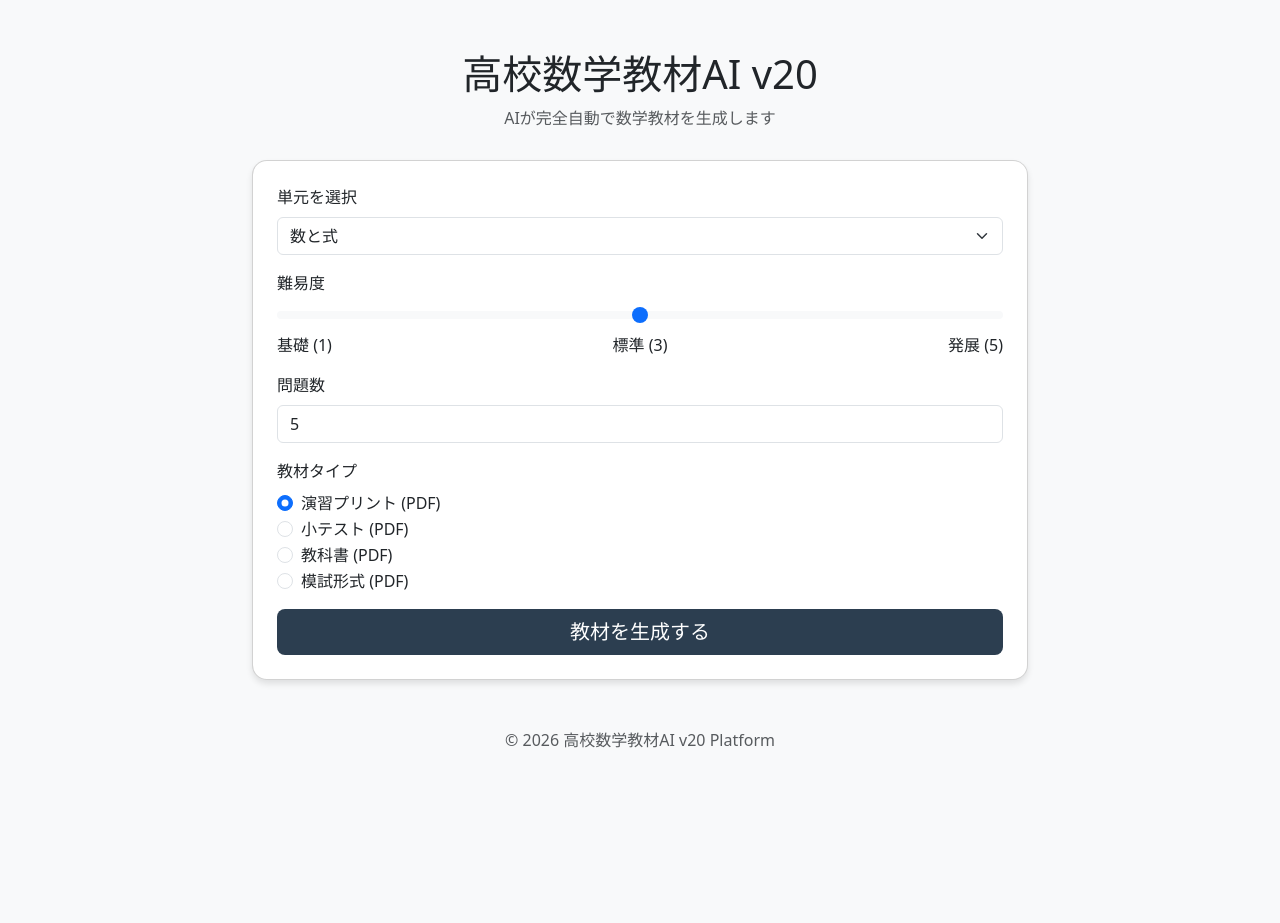
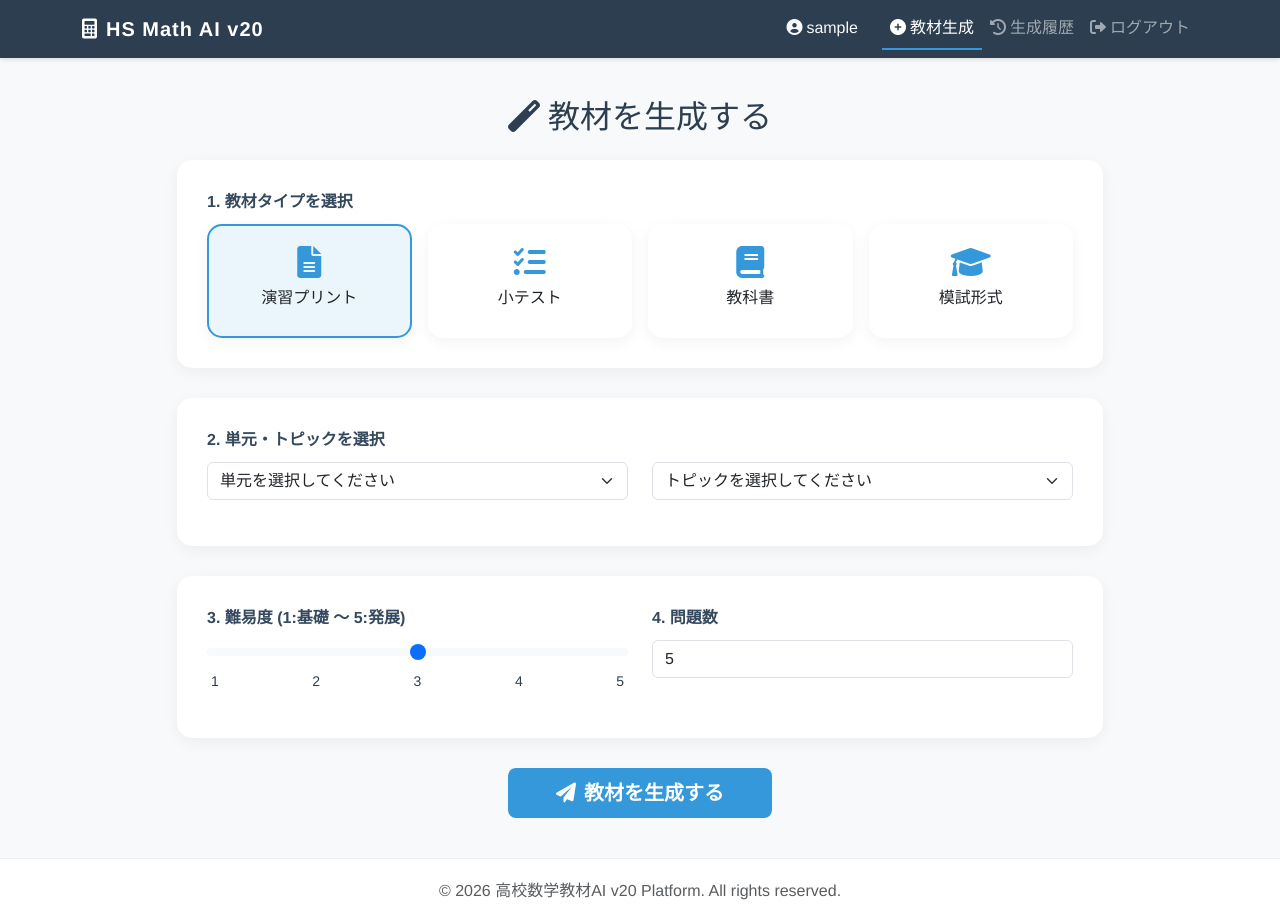
Before and after one commit to mat2002/hs-math-ai-v20, a Flask app: page / in a window 1280 px wide. Before the commit the page ends 748 px from the top, so only its background shows below. Run offline with Flask 3, Linux system fonts and the light colour scheme; the visitor is signed in with stand-in values (Sample User, id 1).

Commit message:
Revamp Web UI: modern design, dashboard with statistics, and preview functionality

```diff
--- /dev/null
+++ b/web/templates/base.html
@@ -0,0 +1,136 @@
+<!DOCTYPE html>
+<html lang="ja">
+<head>
+    <meta charset="UTF-8">
+    <meta name="viewport" content="width=device-width, initial-scale=1.0">
+    <title>{% block title %}高校数学教材AI v20{% endblock %}</title>
+    <link href="https://cdn.jsdelivr.net/npm/bootstrap@5.3.0/dist/css/bootstrap.min.css" rel="stylesheet">
+    <link href="https://cdnjs.cloudflare.com/ajax/libs/font-awesome/6.0.0/css/all.min.css" rel="stylesheet">
+    <style>
+        :root {
+            --primary-color: #2c3e50;
+            --secondary-color: #34495e;
+            --accent-color: #3498db;
+            --bg-light: #f8f9fa;
+        }
+        body {
+            font-family: 'Helvetica Neue', Arial, 'Hiragino Kaku Gothic ProN', 'Hiragino Sans', Meiryo, sans-serif;
+            background-color: var(--bg-light);
+            color: var(--primary-color);
+            min-height: 100vh;
+            display: flex;
+            flex-direction: column;
+        }
+        .navbar {
+            background-color: var(--primary-color);
+            box-shadow: 0 2px 4px rgba(0,0,0,0.1);
+        }
+        .navbar-brand {
+            font-weight: bold;
+            letter-spacing: 1px;
+        }
+        .main-content {
+            flex: 1;
+            padding: 40px 0;
+        }
+        .card {
+            border: none;
+            border-radius: 15px;
+            box-shadow: 0 4px 15px rgba(0,0,0,0.05);
+            transition: transform 0.2s;
+        }
+        .card:hover {
+            transform: translateY(-5px);
+        }
+        .btn-primary {
+            background-color: var(--accent-color);
+            border: none;
+            border-radius: 8px;
+            padding: 10px 20px;
+            font-weight: bold;
+        }
+        .btn-primary:hover {
+            background-color: #2980b9;
+        }
+        footer {
+            background-color: #fff;
+            padding: 20px 0;
+            border-top: 1px solid #eee;
+            margin-top: auto;
+        }
+        .nav-link.active {
+            border-bottom: 2px solid var(--accent-color);
+        }
+    </style>
+    {% block extra_css %}{% endblock %}
+</head>
+<body>
+    <nav class="navbar navbar-expand-lg navbar-dark sticky-top">
+        <div class="container">
+            <a class="navbar-brand" href="{{ url_for('index') }}">
+                <i class="fas fa-calculator me-2"></i>HS Math AI v20
+            </a>
+            <button class="navbar-toggler" type="button" data-bs-toggle="collapse" data-bs-target="#navbarNav">
+                <span class="navbar-toggler-icon"></span>
+            </button>
+            <div class="collapse navbar-collapse" id="navbarNav">
+                <ul class="navbar-nav ms-auto">
+                    {% if current_user.is_authenticated %}
+                        <li class="nav-link text-light me-3">
+                            <i class="fas fa-user-circle me-1"></i>{{ current_user.username }}
+                        </li>
+                        <li class="nav-item">
+                            <a class="nav-link {{ 'active' if request.endpoint == 'index' }}" href="{{ url_for('index') }}">
+                                <i class="fas fa-plus-circle me-1"></i>教材生成
+                            </a>
+                        </li>
+                        <li class="nav-item">
+                            <a class="nav-link {{ 'active' if request.endpoint == 'history' }}" href="{{ url_for('history') }}">
+                                <i class="fas fa-history me-1"></i>生成履歴
+                            </a>
+                        </li>
+                        <li class="nav-item">
+                            <a class="nav-link" href="{{ url_for('logout') }}">
+                                <i class="fas fa-sign-out-alt me-1"></i>ログアウト
+                            </a>
+                        </li>
+                    {% else %}
+                        <li class="nav-item">
+                            <a class="nav-link" href="{{ url_for('login') }}">ログイン</a>
+                        </li>
+                        <li class="nav-item">
+                            <a class="nav-link" href="{{ url_for('register') }}">新規登録</a>
+                        </li>
+                    {% endif %}
+                </ul>
+            </div>
+        </div>
+    </nav>
+
+    <main class="main-content">
+        <div class="container">
+            {% with messages = get_flashed_messages(with_categories=true) %}
+                {% if messages %}
+                    {% for category, message in messages %}
+                        <div class="alert alert-{{ 'danger' if category == 'error' else 'info' }} alert-dismissible fade show" role="alert">
+                            {{ message }}
+                            <button type="button" class="btn-close" data-bs-dismiss="alert"></button>
+                        </div>
+                    {% endfor %}
+                {% endif %}
+            {% endwith %}
+
+            {% block content %}{% endblock %}
+        </div>
+    </main>
+
+    <footer class="text-center">
+        <div class="container">
+            <p class="mb-0 text-muted">&copy; 2026 高校数学教材AI v20 Platform. All rights reserved.</p>
+        </div>
+    </footer>
+
+    <script src="https://cdn.jsdelivr.net/npm/bootstrap@5.3.0/dist/js/bootstrap.bundle.min.js"></script>
+    {% block extra_js %}{% endblock %}
+</body>
+</html>
--- a/web/templates/index.html
+++ b/web/templates/index.html
@@ -1,169 +1,243 @@
-<!DOCTYPE html>
-<html lang="ja">
-<head>
-    <meta charset="UTF-8">
-    <meta name="viewport" content="width=device-width, initial-scale=1.0">
-    <title>高校数学教材AI v20 - 教材生成</title>
-    <link href="https://cdn.jsdelivr.net/npm/bootstrap@5.3.0/dist/css/bootstrap.min.css" rel="stylesheet">
+{% extends "base.html" %}
+
+{% block title %}教材生成 - 高校数学教材AI v20{% endblock %}
+
+{% block extra_css %}
 <style>
-        body { background-color: #f8f9fa; padding-top: 50px; }
-        .container { max-width: 800px; }
-        .card { border-radius: 15px; box-shadow: 0 4px 6px rgba(0,0,0,0.1); }
-        .header { text-align: center; margin-bottom: 30px; }
-        .btn-primary { background-color: #2c3e50; border: none; }
-        .btn-primary:hover { background-color: #34495e; }
-        #progress-container { display: none; margin-top: 20px; }
+    .form-section {
+        background: #fff;
+        padding: 30px;
+        border-radius: 15px;
+        box-shadow: 0 4px 15px rgba(0,0,0,0.05);
+        margin-bottom: 30px;
+    }
+    .form-label {
+        font-weight: bold;
+        margin-bottom: 10px;
+        color: var(--secondary-color);
+    }
+    .type-card {
+        cursor: pointer;
+        border: 2px solid transparent;
+        transition: all 0.3s;
+        text-align: center;
+        padding: 20px;
+        height: 100%;
+    }
+    .type-card:hover {
+        border-color: var(--accent-color);
+        background-color: rgba(52, 152, 219, 0.05);
+    }
+    .type-card.active {
+        border-color: var(--accent-color);
+        background-color: rgba(52, 152, 219, 0.1);
+    }
+    .type-icon {
+        font-size: 2rem;
+        margin-bottom: 10px;
+        color: var(--accent-color);
+    }
+    #progress-container {
+        display: none;
+        margin-top: 30px;
+    }
 </style>
-</head>
-<body>
-    <div class="container">
-        <div class="header">
-            <h1>高校数学教材AI v20</h1>
-            <p class="text-muted">AIが完全自動で数学教材を生成します</p>
+{% endblock %}
+
+{% block content %}
+<div class="row justify-content-center">
+    <div class="col-md-10">
+        <h2 class="mb-4 text-center"><i class="fas fa-magic me-2"></i>教材を生成する</h2>
+
+        <form id="generate-form">
+            <!-- 教材タイプの選択 -->
+            <div class="form-section">
+                <label class="form-label">1. 教材タイプを選択</label>
+                <div class="row g-3">
+                    <div class="col-md-3">
+                        <div class="card type-card active" data-type="worksheet">
+                            <i class="fas fa-file-alt type-icon"></i>
+                            <h6>演習プリント</h6>
+                        </div>
+                    </div>
+                    <div class="col-md-3">
+                        <div class="card type-card" data-type="exam">
+                            <i class="fas fa-tasks type-icon"></i>
+                            <h6>小テスト</h6>
+                        </div>
+                    </div>
+                    <div class="col-md-3">
+                        <div class="card type-card" data-type="textbook">
+                            <i class="fas fa-book type-icon"></i>
+                            <h6>教科書</h6>
+                        </div>
+                    </div>
+                    <div class="col-md-3">
+                        <div class="card type-card" data-type="mock_exam">
+                            <i class="fas fa-graduation-cap type-icon"></i>
+                            <h6>模試形式</h6>
+                        </div>
+                    </div>
+                </div>
+                <input type="hidden" name="type" id="doc_type" value="worksheet">
             </div>
 
-        <div class="card p-4">
-            <form id="generate-form">
-                <div class="mb-3">
-                    <label for="unit" class="form-label">単元を選択</label>
-                    <select class="form-select" id="unit" name="unit">
-                        <optgroup label="数学I">
-                            <option value="数と式">数と式</option>
-                            <option value="2次関数">2次関数</option>
-                            <option value="図形と計量">図形と計量</option>
-                            <option value="データの分析">データの分析</option>
-                        </optgroup>
-                        <optgroup label="数学A">
-                            <option value="場合の数と確率">場合の数と確率</option>
-                            <option value="図形の性質">図形の性質</option>
-                            <option value="整数の性質">整数の性質</option>
-                        </optgroup>
+            <!-- 単元・トピックの選択 -->
+            <div class="form-section">
+                <label class="form-label">2. 単元・トピックを選択</label>
+                <div class="row">
+                    <div class="col-md-6 mb-3">
+                        <select class="form-select" id="unit-select" name="unit" required>
+                            <option value="" disabled selected>単元を選択してください</option>
+                            <option value="数学I">数学I</option>
+                            <option value="数学A">数学A</option>
+                            <option value="数学II">数学II</option>
+                            <option value="数学B">数学B</option>
+                            <option value="数学III">数学III</option>
                         </select>
                     </div>
-
-                <div class="mb-3">
-                    <label for="difficulty" class="form-label">難易度</label>
-                    <input type="range" class="form-range" min="1" max="5" step="1" id="difficulty" name="difficulty" value="3">
-                    <div class="d-flex justify-content-between">
-                        <span>基礎 (1)</span>
-                        <span>標準 (3)</span>
-                        <span>発展 (5)</span>
-                    </div>
-                </div>
-
-                <div class="mb-3">
-                    <label for="num_problems" class="form-label">問題数</label>
-                    <input type="number" class="form-control" id="num_problems" name="num_problems" value="5" min="1" max="20">
-                </div>
-
-                <div class="mb-3">
-                    <label class="form-label">教材タイプ</label>
-                    <div class="form-check">
-                        <input class="form-check-input" type="radio" name="type" id="type_worksheet" value="worksheet" checked>
-                        <label class="form-check-label" for="type_worksheet">演習プリント (PDF)</label>
-                    </div>
-                    <div class="form-check">
-                        <input class="form-check-input" type="radio" name="type" id="type_exam" value="exam">
-                        <label class="form-check-label" for="type_exam">小テスト (PDF)</label>
-                    </div>
-                    <div class="form-check">
-                        <input class="form-check-input" type="radio" name="type" id="type_textbook" value="textbook">
-                        <label class="form-check-label" for="type_textbook">教科書 (PDF)</label>
-                    </div>
-                    <div class="form-check">
-                        <input class="form-check-input" type="radio" name="type" id="type_mock_exam" value="mock_exam">
-                        <label class="form-check-label" for="type_mock_exam">模試形式 (PDF)</label>
-                    </div>
-                </div>
-
-                <div class="d-grid gap-2">
-                    <button type="submit" id="submit-btn" class="btn btn-primary btn-lg">教材を生成する</button>
-                </div>
-            </form>
-
-            <div id="progress-container">
-                <hr>
-                <p id="status-text" class="text-center fw-bold">生成準備中...</p>
-                <div class="progress" role="progressbar" aria-label="Generation progress" aria-valuenow="0" aria-valuemin="0" aria-valuemax="100">
-                    <div id="progress-bar" class="progress-bar progress-bar-striped progress-bar-animated" style="width: 0%">0%</div>
+                    <div class="col-md-6 mb-3">
+                        <select class="form-select" id="topic-select" name="topic" required>
+                            <option value="" disabled selected>トピックを選択してください</option>
+                        </select>
                     </div>
                 </div>
             </div>
 
-        <footer class="mt-5 text-center text-muted">
-            <p>&copy; 2026 高校数学教材AI v20 Platform</p>
-        </footer>
+            <!-- 詳細設定 -->
+            <div class="form-section">
+                <div class="row">
+                    <div class="col-md-6 mb-3">
+                        <label class="form-label">3. 難易度 (1:基礎 〜 5:発展)</label>
+                        <input type="range" class="form-range" min="1" max="5" step="1" value="3" name="difficulty" id="difficulty-range">
+                        <div class="d-flex justify-content-between px-1">
+                            <small>1</small><small>2</small><small>3</small><small>4</small><small>5</small>
+                        </div>
+                    </div>
+                    <div class="col-md-6 mb-3">
+                        <label class="form-label">4. 問題数</label>
+                        <input type="number" class="form-control" name="num_problems" value="5" min="1" max="20">
+                    </div>
+                </div>
             </div>
 
+            <div class="text-center">
+                <button type="submit" class="btn btn-primary btn-lg px-5" id="generate-btn">
+                    <i class="fas fa-cog fa-spin me-2 d-none" id="spinner"></i>
+                    <i class="fas fa-paper-plane me-2" id="paper-plane"></i>教材を生成する
+                </button>
+            </div>
+        </form>
+
+        <!-- プログレスバー -->
+        <div id="progress-container" class="form-section text-center">
+            <h5 id="progress-status" class="mb-3">生成準備中...</h5>
+            <div class="progress mb-3" style="height: 25px;">
+                <div id="progress-bar" class="progress-bar progress-bar-striped progress-bar-animated" role="progressbar" style="width: 0%;">0%</div>
+            </div>
+            <p class="text-muted small">AIが問題を考案し、LaTeXでPDFを構築しています。これには1〜2分かかる場合があります。</p>
+        </div>
+    </div>
+</div>
+{% endblock %}
+
+{% block extra_js %}
 <script>
+    // 教材タイプの選択処理
+    document.querySelectorAll('.type-card').forEach(card => {
+        card.addEventListener('click', () => {
+            document.querySelectorAll('.type-card').forEach(c => c.classList.remove('active'));
+            card.classList.add('active');
+            document.getElementById('doc_type').value = card.dataset.type;
+        });
+    });
+
+    // 単元・トピックの連動処理
+    const topics = {
+        "数学I": ["数と式", "2次関数", "図形と計量", "データの分析"],
+        "数学A": ["場合の数と確率", "図形の性質", "整数の性質"],
+        "数学II": ["式と証明", "複素数と方程式", "図形と方程式", "三角関数", "指数・対数関数", "微分・積分"],
+        "数学B": ["数列", "ベクトル"],
+        "数学III": ["複素数平面", "式と曲線", "関数と極限", "微分法", "積分法"]
+    };
+
+    document.getElementById('unit-select').addEventListener('change', (e) => {
+        const unit = e.target.value;
+        const topicSelect = document.getElementById('topic-select');
+        topicSelect.innerHTML = '<option value="" disabled selected>トピックを選択してください</option>';
+        if (topics[unit]) {
+            topics[unit].forEach(topic => {
+                const option = document.createElement('option');
+                option.value = topic;
+                option.textContent = topic;
+                topicSelect.appendChild(option);
+            });
+        }
+    });
+
+    // 生成リクエスト処理
     document.getElementById('generate-form').addEventListener('submit', async (e) => {
         e.preventDefault();
 
-            const formData = new FormData(e.target);
-            const submitBtn = document.getElementById('submit-btn');
+        const btn = document.getElementById('generate-btn');
+        const spinner = document.getElementById('spinner');
+        const paperPlane = document.getElementById('paper-plane');
         const progressContainer = document.getElementById('progress-container');
         const progressBar = document.getElementById('progress-bar');
-            const statusText = document.getElementById('status-text');
+        const progressStatus = document.getElementById('progress-status');
 
-            // UIのリセット
-            submitBtn.disabled = true;
+        btn.disabled = true;
+        spinner.classList.remove('d-none');
+        paperPlane.classList.add('d-none');
         progressContainer.style.display = 'block';
-            progressBar.style.width = '0%';
-            progressBar.innerText = '0%';
-            statusText.innerText = '生成を開始しています...';
-
-            try {
-                // 実際の生成リクエスト（簡略化のため、ここでは直接PDFをリクエストし、
-                // サーバー側で生成完了後にダウンロードさせる。
-                // 進捗のリアルタイム表示には別途SSE等の実装が必要だが、
-                // まずはUI上のアニメーションで対応）
 
         let progress = 0;
         const interval = setInterval(() => {
             if (progress < 90) {
-                        progress += Math.random() * 10;
+                progress += Math.random() * 5;
                 if (progress > 90) progress = 90;
                 progressBar.style.width = `${Math.round(progress)}%`;
-                        progressBar.innerText = `${Math.round(progress)}%`;
+                progressBar.textContent = `${Math.round(progress)}%`;
 
-                        if (progress < 30) statusText.innerText = 'AIが問題を考案中...';
-                        else if (progress < 60) statusText.innerText = '数式を検証し、図解を生成中...';
-                        else statusText.innerText = 'LaTeXでPDFを構築中...';
+                if (progress < 30) progressStatus.textContent = "AIが問題を考案中...";
+                else if (progress < 60) progressStatus.textContent = "数式を検証し、図解を生成中...";
+                else progressStatus.textContent = "LaTeXでPDFを構築中...";
             }
-                }, 1500);
+        }, 2000);
 
+        try {
+            const formData = new FormData(e.target);
             const response = await fetch('/generate', {
                 method: 'POST',
                 body: formData
             });
 
+            if (response.ok) {
                 clearInterval(interval);
-
-                if (response.ok) {
                 progressBar.style.width = '100%';
-                    progressBar.innerText = '100%';
-                    statusText.innerText = '生成完了！ダウンロードを開始します。';
+                progressBar.textContent = '100%';
+                progressStatus.textContent = "生成完了！ダウンロードを開始します。";
 
                 const blob = await response.blob();
                 const url = window.URL.createObjectURL(blob);
                 const a = document.createElement('a');
                 a.href = url;
-                    a.download = response.headers.get('Content-Disposition')?.split('filename=')[1] || 'document.pdf';
+                const filename = response.headers.get('Content-Disposition')?.split('filename=')[1] || 'math_material.pdf';
+                a.download = filename.replace(/"/g, '');
                 document.body.appendChild(a);
                 a.click();
                 a.remove();
             } else {
-                    statusText.innerText = 'エラーが発生しました。';
-                    statusText.classList.add('text-danger');
+                throw new Error('生成に失敗しました。');
             }
         } catch (error) {
-                console.error(error);
-                statusText.innerText = '通信エラーが発生しました。';
-                statusText.classList.add('text-danger');
+            clearInterval(interval);
+            alert(error.message);
         } finally {
-                submitBtn.disabled = false;
+            btn.disabled = false;
+            spinner.classList.add('d-none');
+            paperPlane.classList.remove('d-none');
         }
     });
 </script>
-</body>
-</html>
+{% endblock %}
```
Also changed, not shown: web/templates/dashboard.html (added, +129 -0 lines), web/templates/preview.html (added, +98 -0 lines). Lines whose indentation alone changed are shown as unchanged.
